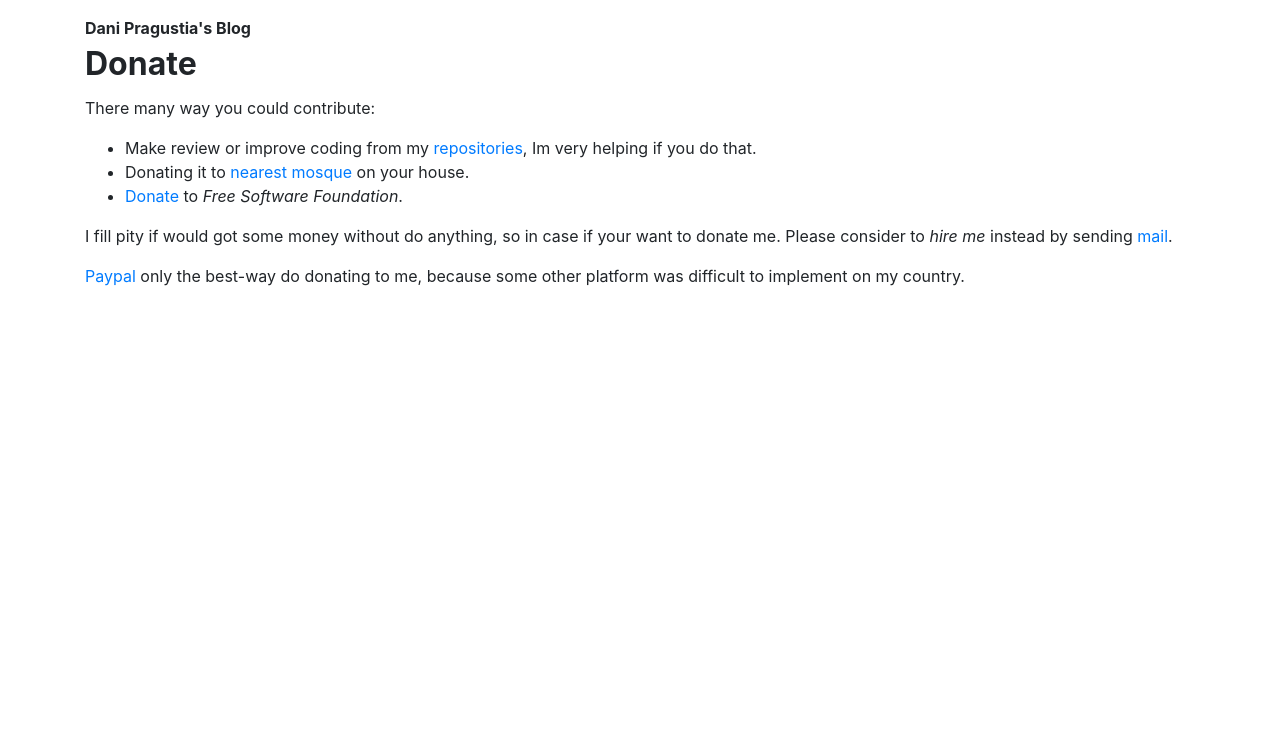
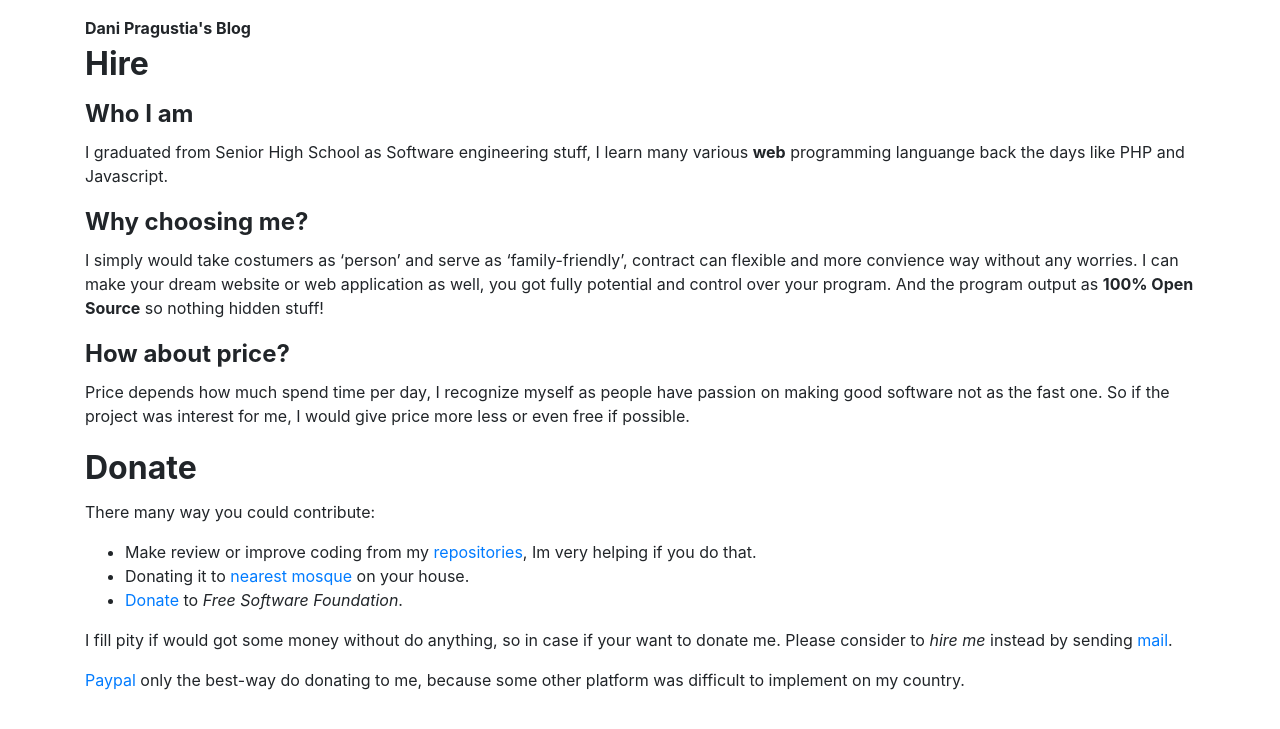
Before and after one commit to danipragustia/website, a Jekyll site: the page built from donate.md, in a window 1280 px wide. Shown: the top 729 px of the page. Built offline with Jekyll 4.4.1, drawn with Linux system fonts in a browser that asks for light colours.

Commit message:
update: move hire section to donate page

```diff
--- a/donate.md
+++ b/donate.md
@@ -3,6 +3,18 @@ layout: page
 title: Donate
 permalink: /donate
 ---
+
+# Hire
+
+## Who I am
+I graduated from Senior High School as Software engineering stuff, I learn many various **web** programming languange back the days like PHP and Javascript.
+
+## Why choosing me?
+I simply would take costumers as 'person' and serve as 'family-friendly', contract can flexible and more convience way without any worries.
+I can make your dream website or web application as well, you got fully potential and control over your program. And the program output as **100% Open Source** so nothing hidden stuff!
+
+## How about price?
+Price depends how much spend time per day, I recognize myself as people have passion on making good software not as the fast one. So if the project was interest for me, I would give price more less or even free if possible.
 
 # Donate
 
```
Also changed, not shown: hire.md (deleted, +0 -31 lines).
